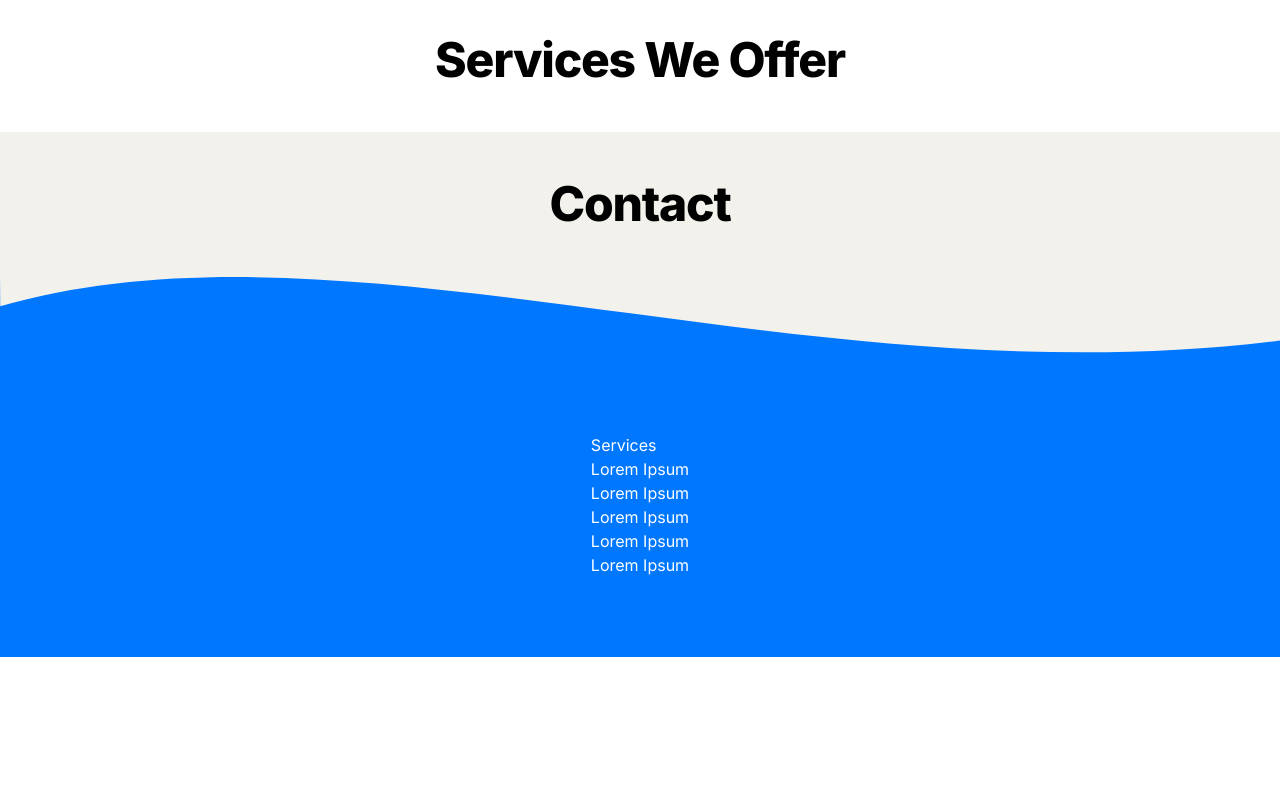
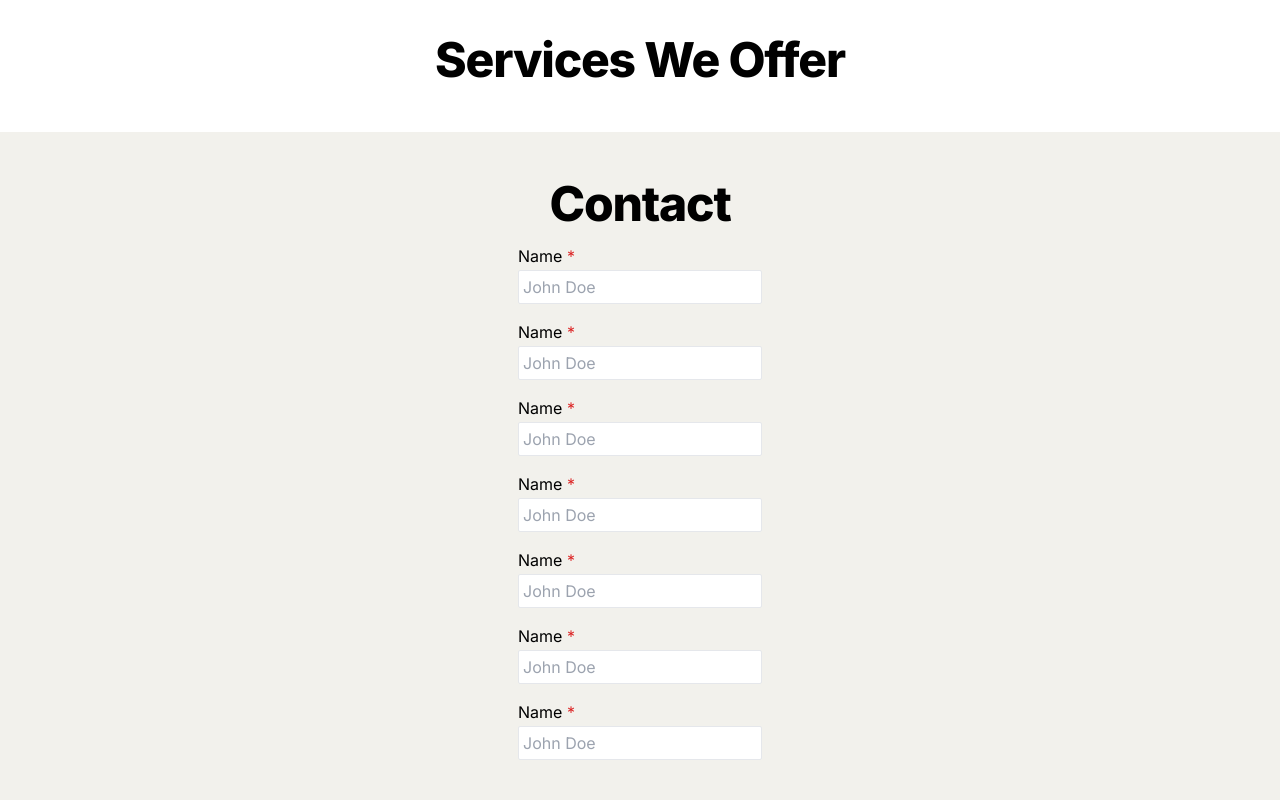
Before and after one commit to schoodicsolutions/main-site, a SvelteKit app: page / in a window 1280 px wide. Shown: the part 780-1580 px from the top of the page. Before the commit the page ends 1437 px from the top, so only its background shows below. Built offline with nearby package versions, Linux system fonts and the light colour scheme.

Commit message:
Add styling to input

```diff
--- a/src/lib/Input.svelte
+++ b/src/lib/Input.svelte
@@ -2,14 +2,25 @@
     export let name: string;
     export let type: string | undefined = undefined;
     export let label: string | undefined = undefined;
+    export let placeholder: string | undefined = undefined;
     export let required: boolean = false;
 </script>
 
-<div>
+<div class="flex flex-col gap-0.5">
     {#if label}
         <label for={name}>
-            {label}
+            <span>{label}</span>
+            {#if required}
+                <span class="text-red-600">*</span>
+            {/if}
         </label>
     {/if}
-    <input {type} {name} id={name} {required} />
+    <input
+        class="rounded-sm p-1 border border-gray-200"
+        {type}
+        {name}
+        id={name}
+        {required}
+        {placeholder}
+    />
 </div>
--- a/src/routes/+page.svelte
+++ b/src/routes/+page.svelte
@@ -1,5 +1,6 @@
 <script lang="ts">
-	import Mark from "$lib/Mark.svelte";
+	import Input from "$lib/Input.svelte";
+import Mark from "$lib/Mark.svelte";
 	import Wave from "$lib/Wave.svelte";
 
     let scrollY: number;
@@ -47,10 +48,19 @@
         </h2>
     </div>
 
-    <div class="py-6 lg:py-12 bg-almond">
+    <div class="flex flex-col gap-4 py-6 lg:py-12 bg-almond">
         <h2 class="text-5xl font-extrabold tracking-tight text-center">
             Contact
         </h2>
+        <form class="flex flex-col gap-4 items-center">
+            <Input name="name" label="Name" placeholder="John Doe" required />
+            <Input name="name" label="Name" placeholder="John Doe" required />
+            <Input name="name" label="Name" placeholder="John Doe" required />
+            <Input name="name" label="Name" placeholder="John Doe" required />
+            <Input name="name" label="Name" placeholder="John Doe" required />
+            <Input name="name" label="Name" placeholder="John Doe" required />
+            <Input name="name" label="Name" placeholder="John Doe" required />
+        </form>
     </div>
 </main>
 
```
